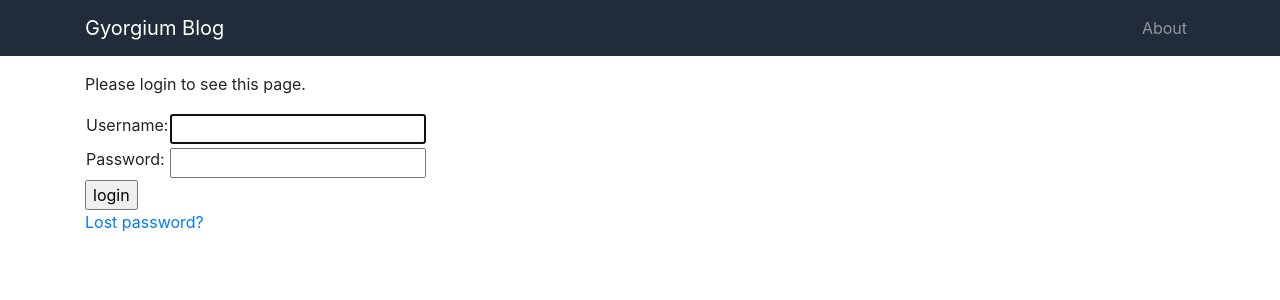
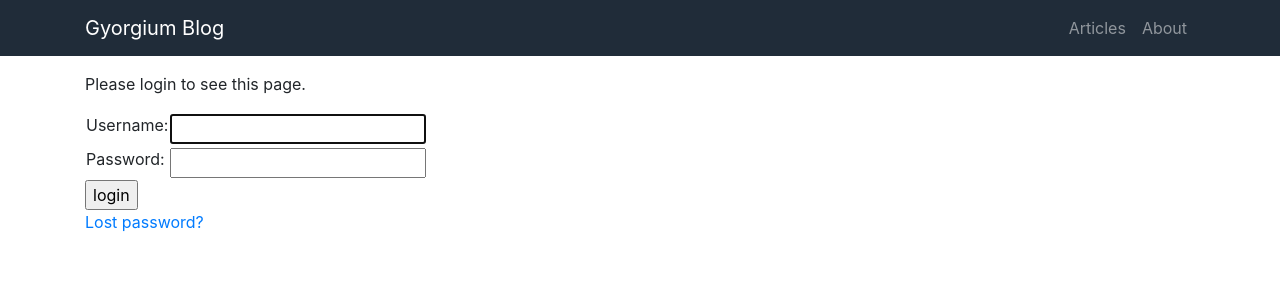
Before and after one commit to gyorgium/myblog, a Django app: page /accounts/login/?next=/post/1/comment/ in a window 1280 px wide. Shown: the top 300 px of the page. Run offline with Django 3.2, Linux system fonts and the light colour scheme; some libraries are stand-ins or nearby versions.

Commit message:
change home into post_list

```diff
--- a/blog/templates/blog/base.html
+++ b/blog/templates/blog/base.html
@@ -14,12 +14,15 @@
 <!-- navigation bar -->
     <nav class="navbar fixed-top navbar-expand-lg navbar-dark mb-3">
       <div class="container">
-        <a class="navbar-brand" href="{% url 'home' %}">Gyorgium Blog</a>
+        <a class="navbar-brand" href="{% url 'post_list' %}">Gyorgium Blog</a>
         <button class="navbar-toggler" type="button" data-toggle="collapse" data-target="#navbarSupportedContent" aria-controls="navbarSupportedContent" aria-expanded="false" aria-label="Toggle navigation">
           <span class="navbar-toggler-icon"></span>
         </button>
         <div class="collapse navbar-collapse" id="navbarSupportedContent">
           <ul class="navbar-nav ml-auto">
+            <li class="nav-item">
+              <a class="nav-link" href="{% url 'post_list' %}">Articles</a>
+            </li>
             <li class="nav-item">
               <a class="nav-link" href="{% url 'about' %}">About</a>
             </li>
--- a/blog/urls.py
+++ b/blog/urls.py
@@ -5,7 +5,7 @@ from django.conf.urls.static import static
 from . import views
 
 urlpatterns = [
-    path('', views.PostListView.as_view(), name='home'),
+    path('', views.PostListView.as_view(), name='post_list'),
     path('about/', views.AboutView.as_view(), name='about'),
     path('post/<slug:slug>/', views.PostDetailView.as_view(), name='post_detail'),
     path('create/post/', views.CreatePostView.as_view(), name='post_create'),
```
